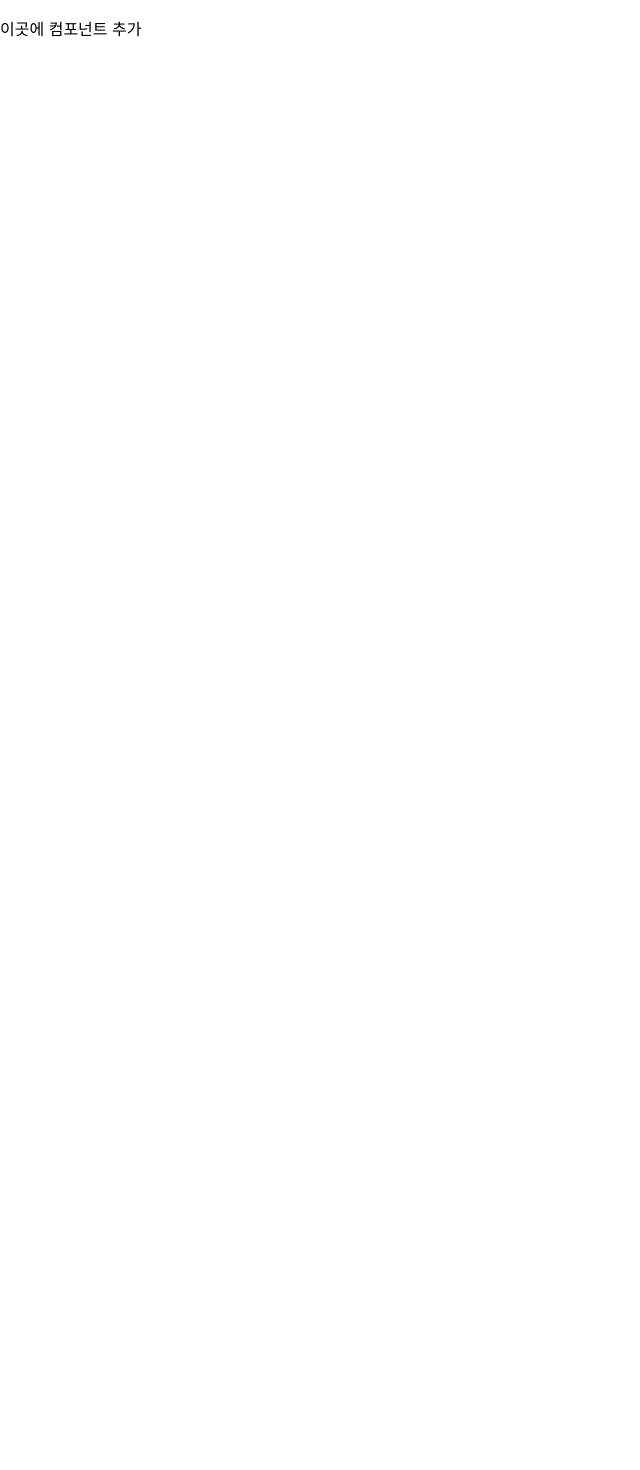
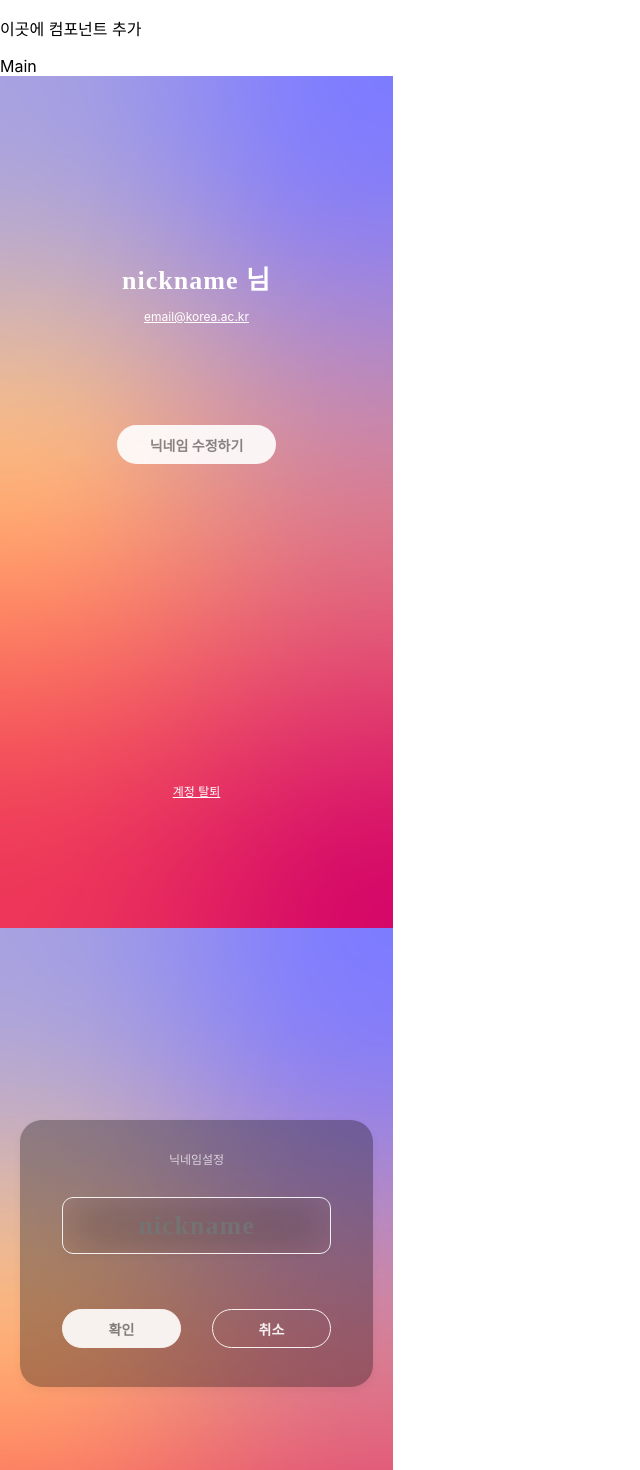
Before and after one commit to 2024-GDSCKU-TimeCapsule/Frontend, a React (Create React App) app in the folder timecapsule/: page / in a window 1280 px wide. Shown: the top 1470 px of the page, without its empty margins (0-640 px from the left). Before the commit the page ends 800 px from the top, so only its background shows below. Built offline with nearby package versions, Linux system fonts and the light colour scheme.

Commit message:
240108 : first

```diff
--- a/timecapsule/src/App.js
+++ b/timecapsule/src/App.js
@@ -1,11 +1,18 @@
-import "./App.css";
-
+import './App.css';
+import Main from './pages/Main/Main/Main';
+import Mypage from './pages/Main/Mypage/Mypage';
+import Nickname from './pages/Main/Nickname/Nickname';
+import Withdraw from './pages/Main/Withdraw/Withdraw';
 function App() {
-  return (
-    <div className="App">
-      <p>이곳에 컴포넌트 추가</p>
-    </div>
-  );
+    return (
+        <div className="App">
+            <p>이곳에 컴포넌트 추가</p>
+            <Main />
+            <Mypage />
+            <Nickname />
+            <Withdraw />
+        </div>
+    );
 }
 
 export default App;
--- /dev/null
+++ b/timecapsule/src/pages/Main/Main/Main.js
@@ -0,0 +1,10 @@
+const Main = () => {
+
+    return (
+
+        <div>Main</div>
+
+    )
+}
+
+export default Main;
--- /dev/null
+++ b/timecapsule/src/pages/Main/Mypage/Mypage.css
@@ -0,0 +1,68 @@
+.container {
+    /* background-color: pink; */
+    background-image: url(./img/자산\ 2ss\ 1.png);
+    width: 393px;
+    height: 852px;
+    flex-shrink: 0;
+    display: flex;
+    flex-direction: column;
+    /* justify-content: center; */
+    align-items: center;
+}
+
+.nickname {
+    color: #fff;
+    text-align: center;
+    font-family: Pretendard;
+    font-size: 26px;
+    font-style: normal;
+    font-weight: 600;
+    line-height: 36px; /* 138.462% */
+    letter-spacing: 1px;
+
+    margin-top: 187px;
+}
+
+.email {
+    color: #fff;
+    text-align: center;
+    font-family: Inter;
+    font-size: 12px;
+    font-style: normal;
+    font-weight: 400;
+    line-height: normal;
+    text-decoration-line: underline;
+
+    margin-top: 10px;
+}
+.button1 {
+    width: 159px;
+    height: 39px;
+    flex-shrink: 0;
+    border-radius: 100px;
+    border: none;
+    opacity: 0.9;
+    background: #fff;
+    color: rgba(0, 0, 0, 0.5);
+    text-align: center;
+    font-family: Inter;
+    font-size: 14px;
+    font-style: normal;
+    font-weight: 600;
+    line-height: normal;
+
+    margin: 0 auto;
+    margin-top: 101px;
+}
+
+.withdraw {
+    margin-top: 318px;
+    color: #fff;
+    text-align: center;
+    font-family: Inter;
+    font-size: 12px;
+    font-style: normal;
+    font-weight: 400;
+    line-height: normal;
+    text-decoration-line: underline;
+}
--- /dev/null
+++ b/timecapsule/src/pages/Main/Mypage/Mypage.js
@@ -0,0 +1,18 @@
+import './Mypage.css';
+// import background from "./img/자산 2ss 1.png"
+const Mypage = () => {
+    const nickname = 'nickname';
+    const email = 'email@korea.ac.kr';
+    return (
+        <>
+            <div className="container">
+                <div class="nickname">{nickname} 님</div>
+                <div class="email">{email}</div>
+                <button class="button1 white">닉네임 수정하기</button>
+                <div class="withdraw">계정 탈퇴</div>
+            </div>
+        </>
+    );
+};
+
+export default Mypage;
--- /dev/null
+++ b/timecapsule/src/pages/Main/Nickname/Nickname.css
@@ -0,0 +1,84 @@
+.nickname-modal {
+    width: 353px; /*353-42*2*/
+    height: 267px;
+    display: flex;
+    flex-direction: column;
+    align-items: center;
+    flex-shrink: 0;
+    border-radius: 22px;
+    background: rgba(0, 0, 0, 0.3);
+
+    box-shadow: 0px 4px 10px 0px rgba(0, 0, 0, 0.05);
+    backdrop-filter: blur(25px);
+
+    margin-top: 192px;
+    padding: 0 42px;
+    box-sizing: border-box;
+    /* margin: 192px 0 42px; */
+}
+
+.nickname-modal .title {
+    color: #fff;
+
+    text-align: center;
+    font-family: Inter;
+    font-size: 12px;
+    font-style: normal;
+    font-weight: 400;
+    line-height: normal;
+    margin-top: 30px;
+    opacity: 0.7;
+}
+
+.nickname-modal input {
+    width: 100%;
+    box-sizing: border-box;
+    height: 57px;
+    flex-shrink: 0;
+    border-radius: 11px;
+    border: 0.4px solid #fff;
+    background: rgba(250, 189, 189, 0.1);
+    box-shadow: 0px 4px 10px 0px rgba(0, 0, 0, 0.05);
+    backdrop-filter: blur(25px);
+    color: #fff;
+
+    text-align: center;
+    font-family: Pretendard;
+    font-size: 26px;
+    font-style: normal;
+    font-weight: 600;
+    line-height: 36px; /* 138.462% */
+    letter-spacing: 1px;
+    opacity: 0.9;
+
+    margin-top: 30px;
+}
+
+.nickname-modal .buttons {
+    width: 100%;
+    display: flex;
+    justify-content: space-between;
+    margin: 55px 0 0 0;
+}
+
+.button2 {
+    width: 119px;
+    height: 39px;
+    flex-shrink: 0;
+    border-radius: 100px;
+    opacity: 0.9;
+    background: none;
+    color: #fff;
+    border: 1.5px solid #fff;
+    text-align: center;
+    font-family: Inter;
+    font-size: 14px;
+    font-style: normal;
+    font-weight: 600;
+    line-height: normal;
+}
+
+.white {
+    background: #fff;
+    color: rgba(0, 0, 0, 0.5);
+}
--- /dev/null
+++ b/timecapsule/src/pages/Main/Nickname/Nickname.js
@@ -0,0 +1,23 @@
+import './Nickname.css';
+const Nickname = () => {
+    const nickname = 'nickname';
+    return (
+        <>
+            <div className="container">
+                <div className="nickname-modal">
+                    <div className="title">닉네임설정</div>
+                    <div>
+                        <input type="text" placeholder={nickname}></input>
+                    </div>
+                    <div className="buttons">
+                        <button className="button2 white">확인</button>
+                        <button className="button2">취소</button>
+                    </div>
+                </div>
+                <div class="withdraw">계정 탈퇴</div>
+            </div>
+        </>
+    );
+};
+
+export default Nickname;
--- /dev/null
+++ b/timecapsule/src/pages/Main/Withdraw/Withdraw.css
@@ -0,0 +1,3 @@
+.container {
+    /* background: rgba(0, 0, 0, 0.50); */
+}
--- /dev/null
+++ b/timecapsule/src/pages/Main/Withdraw/Withdraw.js
@@ -0,0 +1,10 @@
+import './Withdraw.css';
+const Withdraw = () => {
+    return (
+        <>
+            <div class="container"></div>
+        </>
+    );
+};
+
+export default Withdraw;
```
Also changed, not shown: timecapsule/src/pages/Main/Main/Main.css (added), timecapsule/src/pages/Main/Mypage/img/자산 2ss 1.png (added), timecapsule/src/pages/Main/Nickname/img/자산 2ss 1.png (added).
